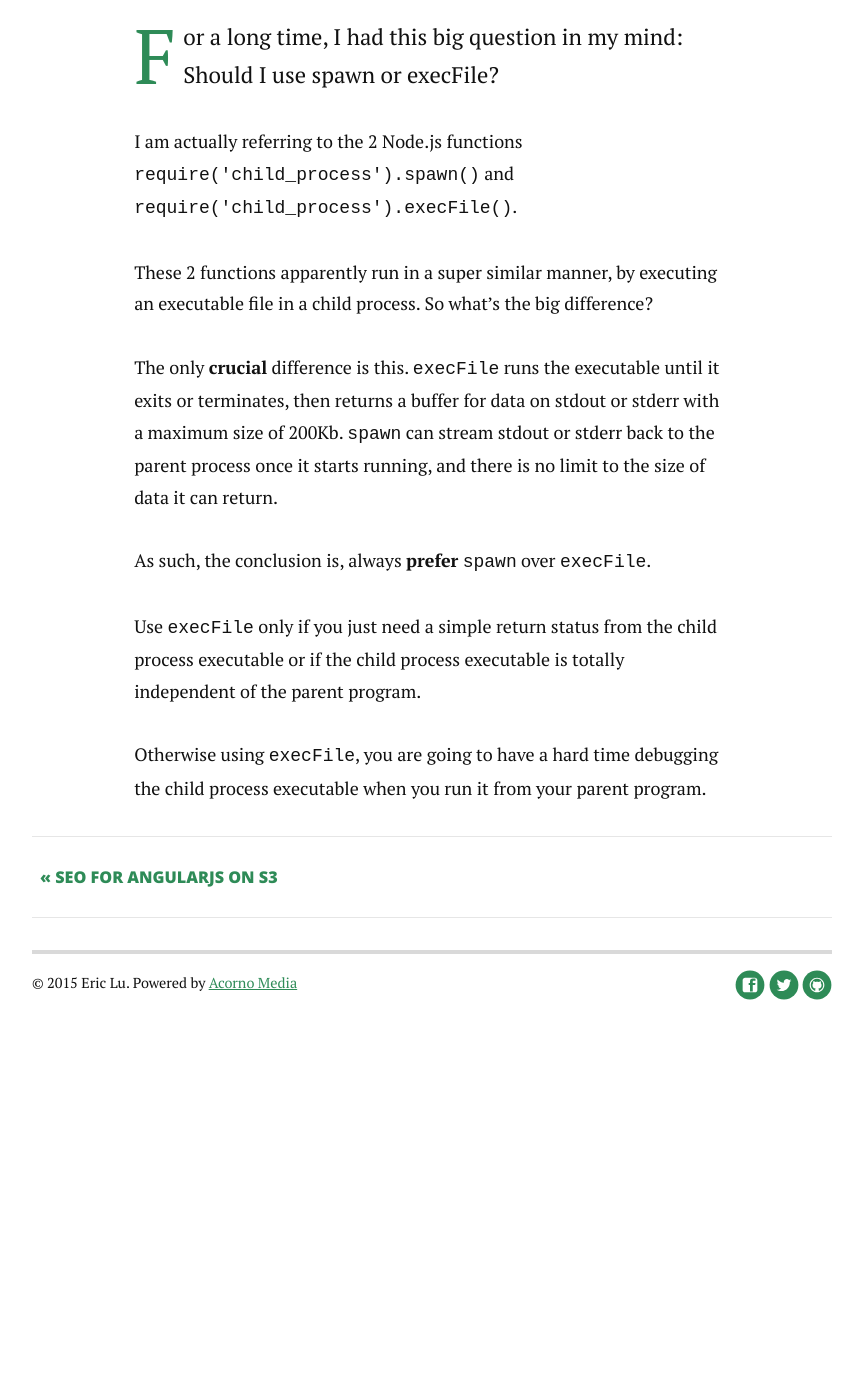
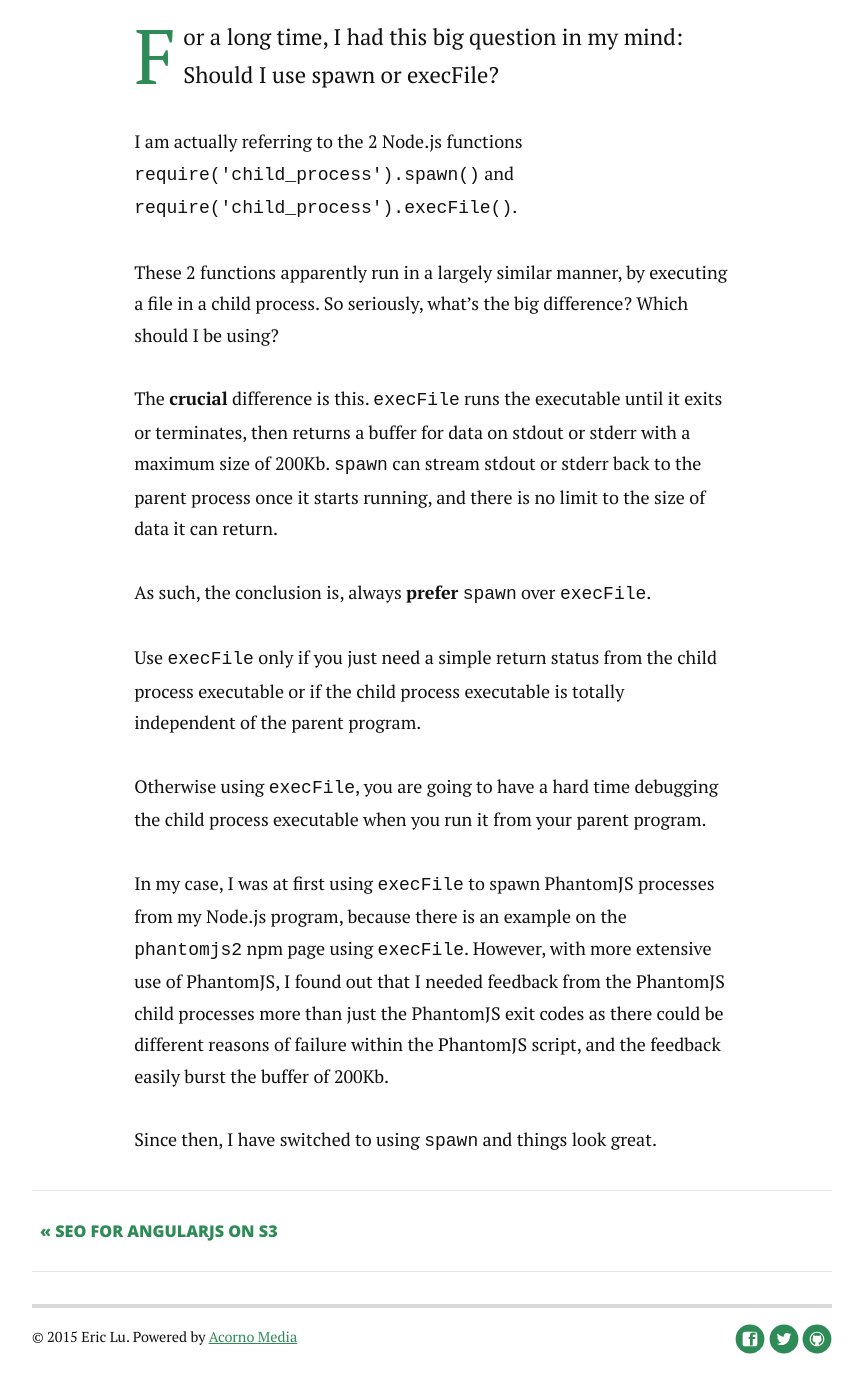
Before and after one commit to ericluwj/ericluwj.github.io, a Jekyll site: the page built from _posts/2015-11-25-nodejs-spawn-vs-execfile.markdown, in a window 1280 px wide and 1400 px high, scrolled down 477 px. Shown: the top 1393 px of the window, without its empty margins (208-1071 px from the left). Built offline with Jekyll 4.4.1, drawn with Linux system fonts in a browser that asks for light colours; nearby versions of some CDN libraries; Markdown is read by kramdown in place of the engine named in the settings; before the commit the page ends 1565 px from its top, so only the background shows below that.

Commit message:
Revised last post.

```diff
--- a/_posts/2015-11-25-nodejs-spawn-vs-execfile.markdown
+++ b/_posts/2015-11-25-nodejs-spawn-vs-execfile.markdown
@@ -9,12 +9,16 @@ date:   2015-11-25
 
 I am actually referring to the 2 Node.js functions `require('child_process').spawn()` and `require('child_process').execFile()`.
 
-These 2 functions apparently run in a super similar manner, by executing an executable file in a child process. So what's the big difference?
+These 2 functions apparently run in a largely similar manner, by executing a file in a child process. So seriously, what's the big difference? Which should I be using?
 
-The only **crucial** difference is this. `execFile` runs the executable until it exits or terminates, then returns a buffer for data on stdout or stderr with a maximum size of 200Kb. `spawn` can stream stdout or stderr back to the parent process once it starts running, and there is no limit to the size of data it can return.
+The **crucial** difference is this. `execFile` runs the executable until it exits or terminates, then returns a buffer for data on stdout or stderr with a maximum size of 200Kb. `spawn` can stream stdout or stderr back to the parent process once it starts running, and there is no limit to the size of data it can return.
 
 As such, the conclusion is, always **prefer** `spawn` over `execFile`.
 
 Use `execFile` only if you just need a simple return status from the child process executable or if the child process executable is totally independent of the parent program.
 
 Otherwise using `execFile`, you are going to have a hard time debugging the child process executable when you run it from your parent program.
+
+In my case, I was at first using `execFile` to spawn PhantomJS processes from my Node.js program, because there is an example on the `phantomjs2` npm page using `execFile`. However, with more extensive use of PhantomJS, I found out that I needed feedback from the PhantomJS child processes more than just the PhantomJS exit codes as there could be different reasons of failure within the PhantomJS script, and the feedback easily burst the buffer of 200Kb.
+
+Since then, I have switched to using `spawn` and things look great.
```
